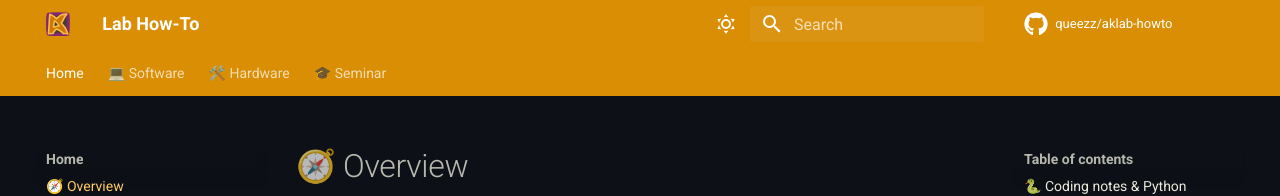
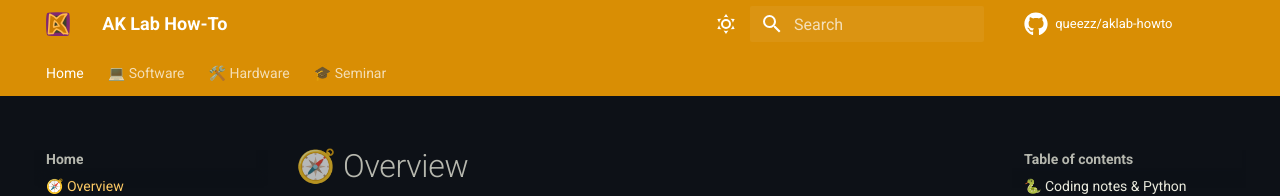
Before and after one commit to queezz/aklab-howto, an MkDocs documentation site: the page built from docs/index.md, in a window 1280 px wide. Shown: the top 196 px of the page. Built offline with MkDocs 1.6.1 and Material for MkDocs 9.7.7, drawn with Linux system fonts in a browser that asks for light colours; comment, search, counter and statistics services are not loaded.

```diff
--- a/mkdocs.yml
+++ b/mkdocs.yml
@@ -1,4 +1,4 @@
-site_name: Lab How-To
+site_name: AK Lab How-To
 docs_dir: docs
 
 theme:
```
